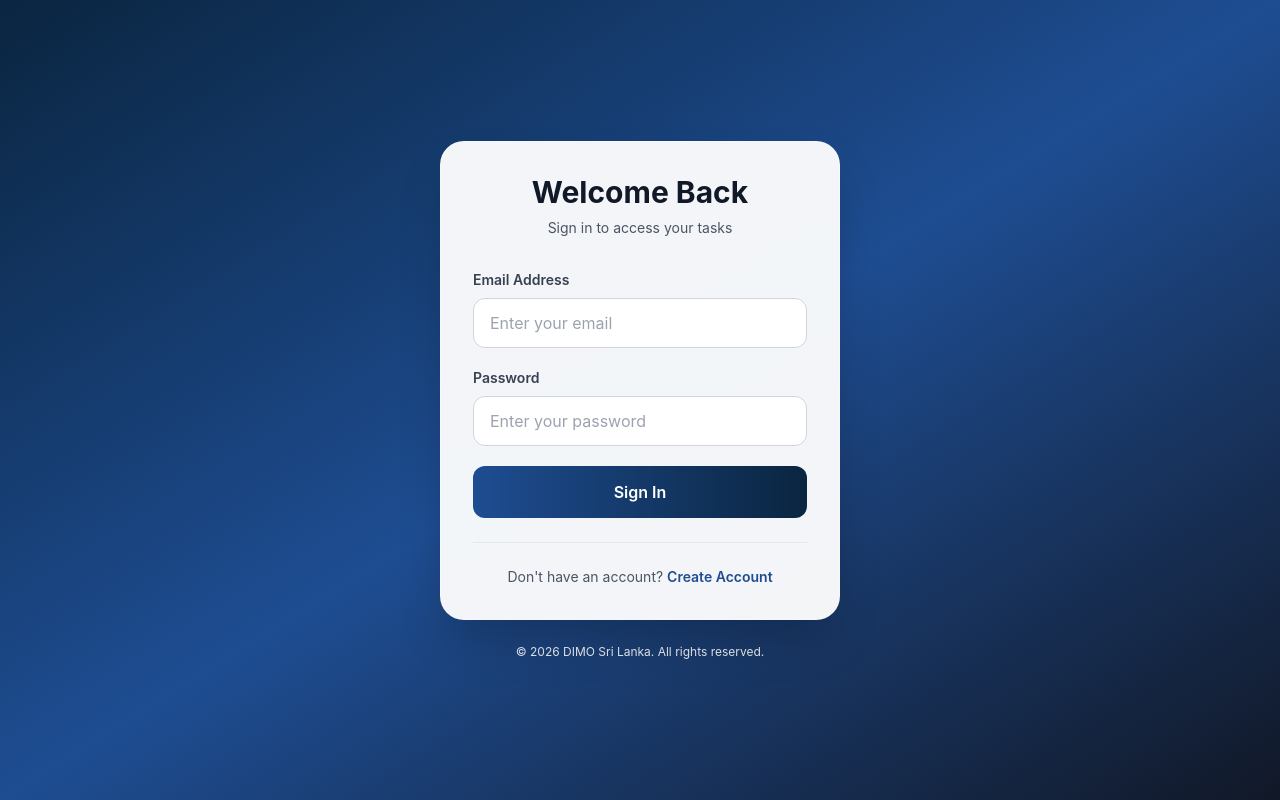
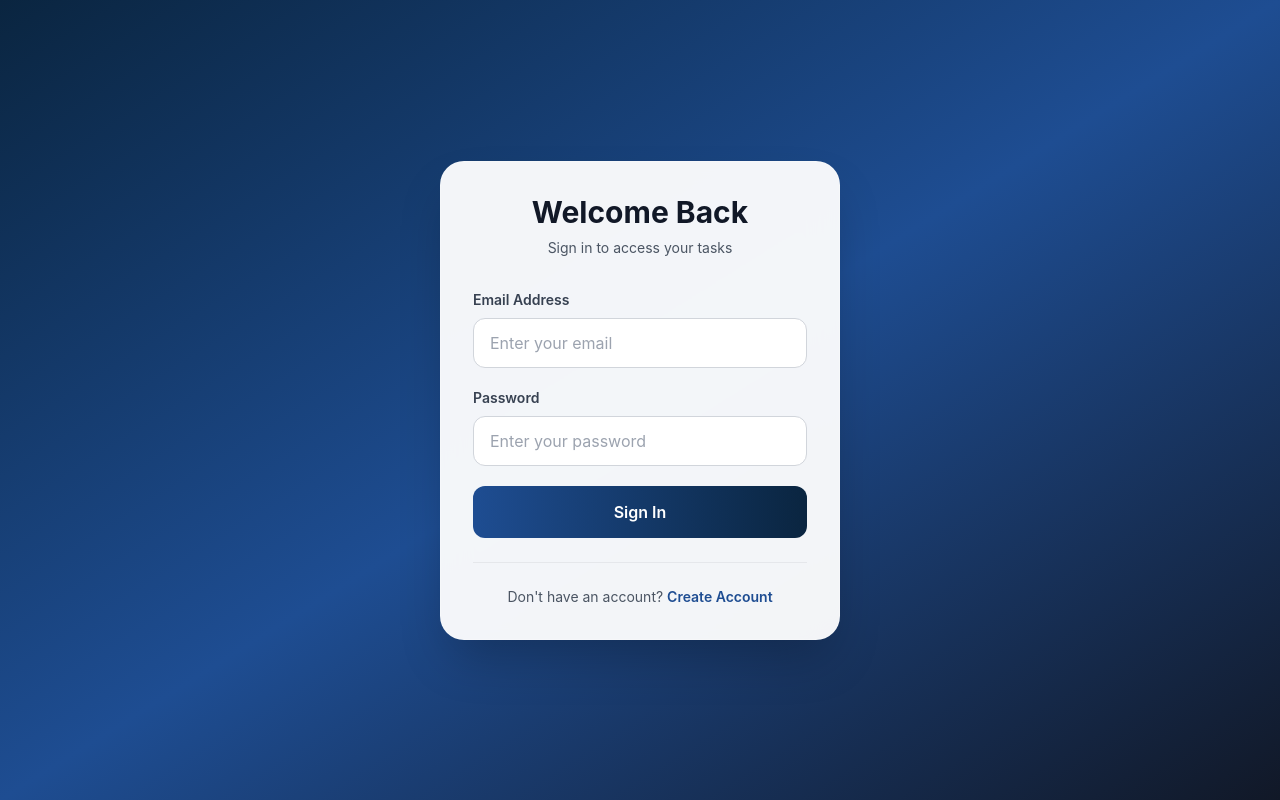
Before and after one commit to yenuli2001/DimoTaskManagement, a React (Vite) app: page /login in a window 1280 px wide. Built offline with nearby package versions, Linux system fonts and the light colour scheme; no server answers.

Commit message:
all right reserved removed

```diff
--- a/src/components/Auth/Login.jsx
+++ b/src/components/Auth/Login.jsx
@@ -235,9 +235,9 @@
         </div>
 
         {/* Footer */}
-        <p className="text-center text-white/90 text-xs mt-6">
-          © 2026 DIMO Sri Lanka. All rights reserved.
-        </p>
+        {/* <p className="text-center text-white/90 text-xs mt-6">
+          © 2026. All rights reserved.
+        </p> */}
       </div>
     </div>
   );
```
